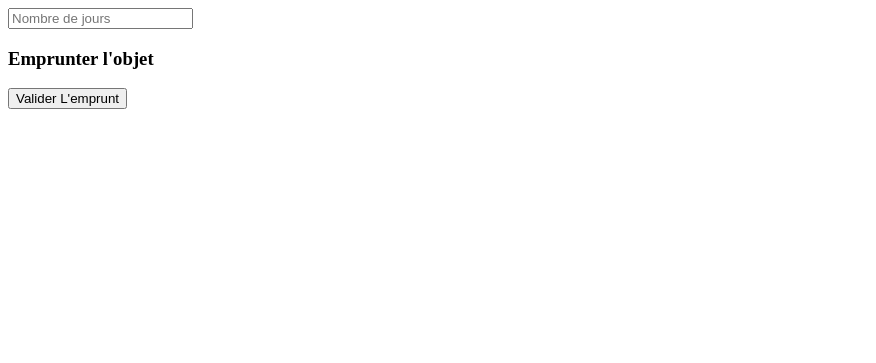
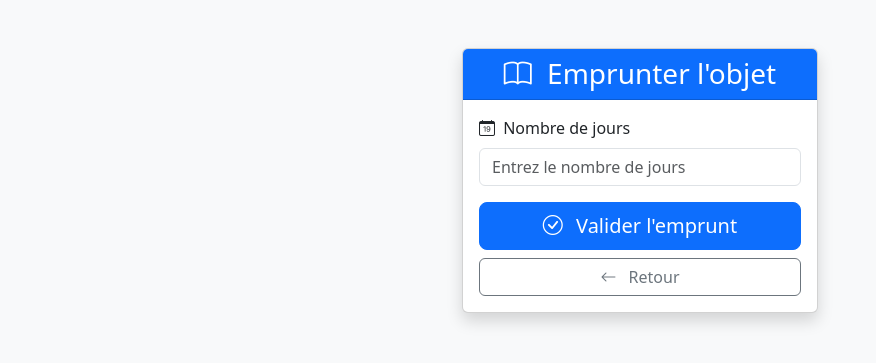
Before and after one commit to randrianasolo-faniry-niaina/TP_FINAL_4152_3925, a PHP site: page /pages/emprunt.php in a window 1280 px wide. Shown: the top 363 px of the page, without its empty margins (0-876 px from the left). Run offline with PHP 8.4, Linux system fonts and the light colour scheme.

Commit message:
ajout css emprunt

```diff
--- a/pages/emprunt.php
+++ b/pages/emprunt.php
@@ -6,19 +6,61 @@ require_once('../inc/fonction.php');
 
 <!DOCTYPE html>
 <html lang="en">
+
 <head>
     <meta charset="UTF-8">
     <meta name="viewport" content="width=device-width, initial-scale=1.0">
-    <title>Document</title>
+    <title>Emprunt</title>
+    <link href="../assets/css/bootstrap.min.css" rel="stylesheet">
+    <script src="../assets/js/bootstrap.bundle.min.js"></script>
+    <link rel="stylesheet" href="../assets/bootstrap-icons/font/bootstrap-icons.css">
 </head>
-<body>
-    <form action="traitement_emprunt.php" method="POST">
 
-        <input type="number" name="nb_jour" placeholder="Nombre de jours" required>
-        <input type="hidden" name="id_objet" value="<?= $id ?>">
-        <input type="hidden" name="id_membre" value="<?= $id_membre ?>">
-        <h3>Emprunter l'objet</h3>
-        <input type="submit" value="Valider L'emprunt">
-    </form>
+<body class="bg-light">
+    <div class="container mt-5">
+        <div class="row justify-content-center">
+            <div class="col-md-6 col-lg-4">
+                <div class="card shadow">
+                    <div class="card-header bg-primary text-white text-center">
+                        <h3 class="mb-0">
+                            <i class="bi bi-book me-2"></i>
+                            Emprunter l'objet
+                        </h3>
+                    </div>
+                    <div class="card-body">
+                        <form action="traitement_emprunt.php" method="POST">
+                            <div class="mb-3">
+                                <label for="nb_jour" class="form-label">
+                                    <i class="bi bi-calendar-date me-1"></i>
+                                    Nombre de jours
+                                </label>
+                                <input type="number"
+                                    class="form-control"
+                                    name="nb_jour"
+                                    placeholder="Entrez le nombre de jours"
+                                    required
+                                    min="1">
+                            </div>
+
+                            <input type="hidden" name="id_objet" value="<?= $id ?>">
+                            <input type="hidden" name="id_membre" value="<?= $id_membre ?>">
+
+                            <div class="d-grid gap-2">
+                                <button type="submit" class="btn btn-primary btn-lg">
+                                    <i class="bi bi-check-circle me-2"></i>
+                                    Valider l'emprunt
+                                </button>
+                                <a href="javascript:history.back()" class="btn btn-outline-secondary">
+                                    <i class="bi bi-arrow-left me-2"></i>
+                                    Retour
+                                </a>
+                            </div>
+                        </form>
+                    </div>
+                </div>
+            </div>
+        </div>
+    </div>
 </body>
+
 </html>
```
